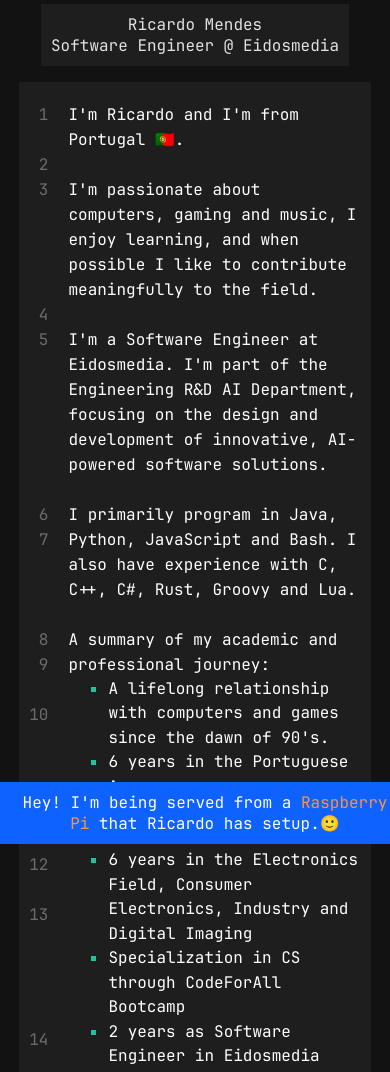
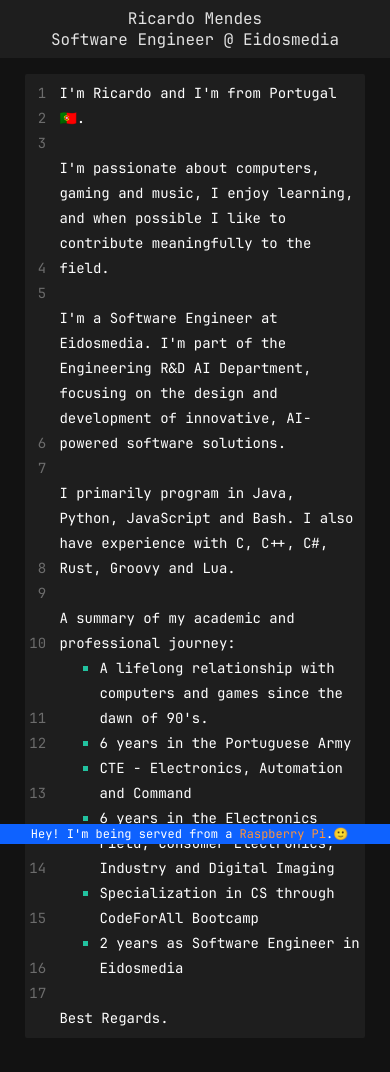
Before and after one commit to rikkarth/rikkarth.streambit.dev, a website built with Vite: page index.html in a window 390 px wide. Shown: the top 1072 px of the page. Built offline with nearby package versions, Linux system fonts and the light colour scheme.

Commit message:
minor adjustments for better responsivness

```diff
--- a/assets/styles/editor.css
+++ b/assets/styles/editor.css
@@ -28,7 +28,7 @@ h6 {
   font-size: 16px;
   background: #1e1e1e;
   border-radius: 2px;
-  padding: 20px 10px;
+  padding: 1.8% 1.0%;
   grid-column: 1 / 2;
   grid-row: 2;
   line-height: 25px;
@@ -42,7 +42,7 @@ h6 {
 
 .line-numbers {
   color: #6c6c6c;
-  padding-right: 10px;
+  padding-right: 1%;
   text-align: right;
   user-select: none;
 }
@@ -59,3 +59,20 @@ h6 {
 .text-area ul li::marker {
   color: rgb(34, 194, 159);
 }
+
+@media only screen and (max-width: 428px) {
+  .editor {
+    font-size: 14px;
+    margin-bottom: 10%;
+  }
+
+  .text-area ul li {
+    line-height: 25px;
+  }
+}
+
+@media only screen and (max-width: 360px) {
+  .editor {
+    max-width: 100%;
+  }
+}
--- a/assets/styles/style.css
+++ b/assets/styles/style.css
@@ -13,7 +13,7 @@
 
 body {
   margin: 0;
-  min-width: 320px;
+  min-width: 30vh;
   min-height: 100vh;
   place-items: center;
 }
@@ -29,7 +29,7 @@ body {
   margin: 0 auto;
   font-family: "JetBrains Mono", monospace;
   background-color: #1e1e1e;
-  padding: 10px;
+  padding: 1%;
   text-align: center;
   grid-row: 1;
   grid-column: 1;
@@ -37,7 +37,7 @@ body {
 
 footer {
   font-family: "JetBrains Mono", monospace;
-  padding: 10px;
+  padding: 0.5%;
   text-align: right;
   position: fixed;
   left: 0;
@@ -52,3 +52,30 @@ footer {
 #rasp {
   color: rgb(255, 147, 58);
 }
+
+@media only screen and (max-width: 428px) {
+  #app {
+    padding-top: 0;
+  }
+
+  .description {
+    padding: 2%;
+    margin: 0;
+  }
+
+  footer p {
+    font-size: 12px;
+    padding-right: 15px;
+  }
+}
+
+@media only screen and (max-width: 360px) {
+  #app {
+    padding-top: 0;
+  }
+
+  footer p {
+    font-size: 12px;
+    padding-right: 15px;
+  }
+}
--- a/index.html
+++ b/index.html
@@ -12,6 +12,6 @@
     <script type="module" src="/src/main.js"></script>
   </body>
   <footer>
-    <p>Hey! I'm being served from a <span id="rasp"><strong id="rasp">Raspberry Pi</strong></span> that Ricardo has setup.🙂</p>
+    <p>Hey! I'm being served from a <span id="rasp"><strong id="rasp">Raspberry Pi</strong></span>.🙂</p>
   </footer>
 </html>
--- a/src/editor_handler.js
+++ b/src/editor_handler.js
@@ -59,42 +59,44 @@ export class EditorHandler {
   }
 
   #processNode(node, ctx) {
-    const maxWidth = this.#calcMaxWidth(window.getComputedStyle(node));
-
     // if the node is a list, process each list item
     if (node.tagName === "UL") {
-      this.#processListElements(node, ctx, maxWidth);
+      this.#processListElements(node, ctx);
     } else {
-      this.#measureAndRenderLineNums(node, ctx, maxWidth);
+      this.#measureAndRenderLineNums(node, ctx);
     }
   }
 
-  #processListElements(node, ctx, maxWidth) {
-    Array.from(node.childNodes)
+  #processListElements(ulNode, ctx) {
+    Array.from(ulNode.childNodes)
       .filter((node) => node.nodeType === Node.ELEMENT_NODE)
       .forEach((li) => {
+        const maxWidth = this.#calcMaxWidth(window.getComputedStyle(li));
         this.#measureAndRenderLineNums(li, ctx, maxWidth);
       });
   }
 
-  #measureAndRenderLineNums(node, ctx, maxWidth) {
+  /**
+   *
+   * @param {ChildNode} node
+   * @param {CanvasRenderingContext2D} ctx
+   */
+  #measureAndRenderLineNums(node, ctx) {
+    const maxWidth = this.#calcMaxWidth(window.getComputedStyle(node));
+
     const line = node.innerHTML;
 
     if (node.nodeName.match(/H[1-6]/)) {
-      const shiftDiv = document.createElement("div");
-      shiftDiv.innerHTML = "&nbsp;";
-      this.#lineNumbersEl.appendChild(shiftDiv);
+      this.#shift();
     }
 
     this.#renderLineNumber();
 
+    if (node.nodeName.match(/H[1-6]/)) {
+      this.#shift();
+    }
+
     const words = line.split(/(<[^>]+>| )/); // split by html tags and spaces
-
-    if (node.nodeName.match(/H[1-6]/)) {
-      const shiftDiv = document.createElement("div");
-      shiftDiv.innerHTML = "&nbsp;";
-      this.#lineNumbersEl.appendChild(shiftDiv);
-    }
 
     let accumulator = 0;
     words.forEach((word) => {
@@ -108,13 +110,17 @@ export class EditorHandler {
       // if the word is too long to fit on the current line
       if (accumulator + wordWidth > maxWidth) {
         accumulator = wordWidth; // start new line with the current word
-        const shiftDiv = document.createElement("div");
-        shiftDiv.innerHTML = "&nbsp;";
-        this.#lineNumbersEl.appendChild(shiftDiv);
+        this.#shift();
       } else {
         accumulator += wordWidth;
       }
     });
+  }
+
+  #shift() {
+    const shiftDiv = document.createElement("div");
+    shiftDiv.innerHTML = "&nbsp;";
+    this.#lineNumbersEl.appendChild(shiftDiv);
   }
 
   #renderLineNumber() {
@@ -130,19 +136,7 @@ export class EditorHandler {
    * @returns {number} the maximum width of the text area
    */
   #calcMaxWidth(textElStyles) {
-    const textAreaWidth = parseFloat(textElStyles.width);
-    const paddingLeft = parseFloat(textElStyles.paddingLeft);
-    const paddingRight = parseFloat(textElStyles.paddingRight);
-    const borderLeftWidth = parseFloat(textElStyles.borderLeftWidth);
-    const borderRightWidth = parseFloat(textElStyles.borderRightWidth);
-
-    return (
-      textAreaWidth -
-      paddingLeft -
-      paddingRight -
-      borderLeftWidth -
-      borderRightWidth
-    );
+    return parseFloat(textElStyles.width);
   }
 
   #parseBrTags(word) {
```
